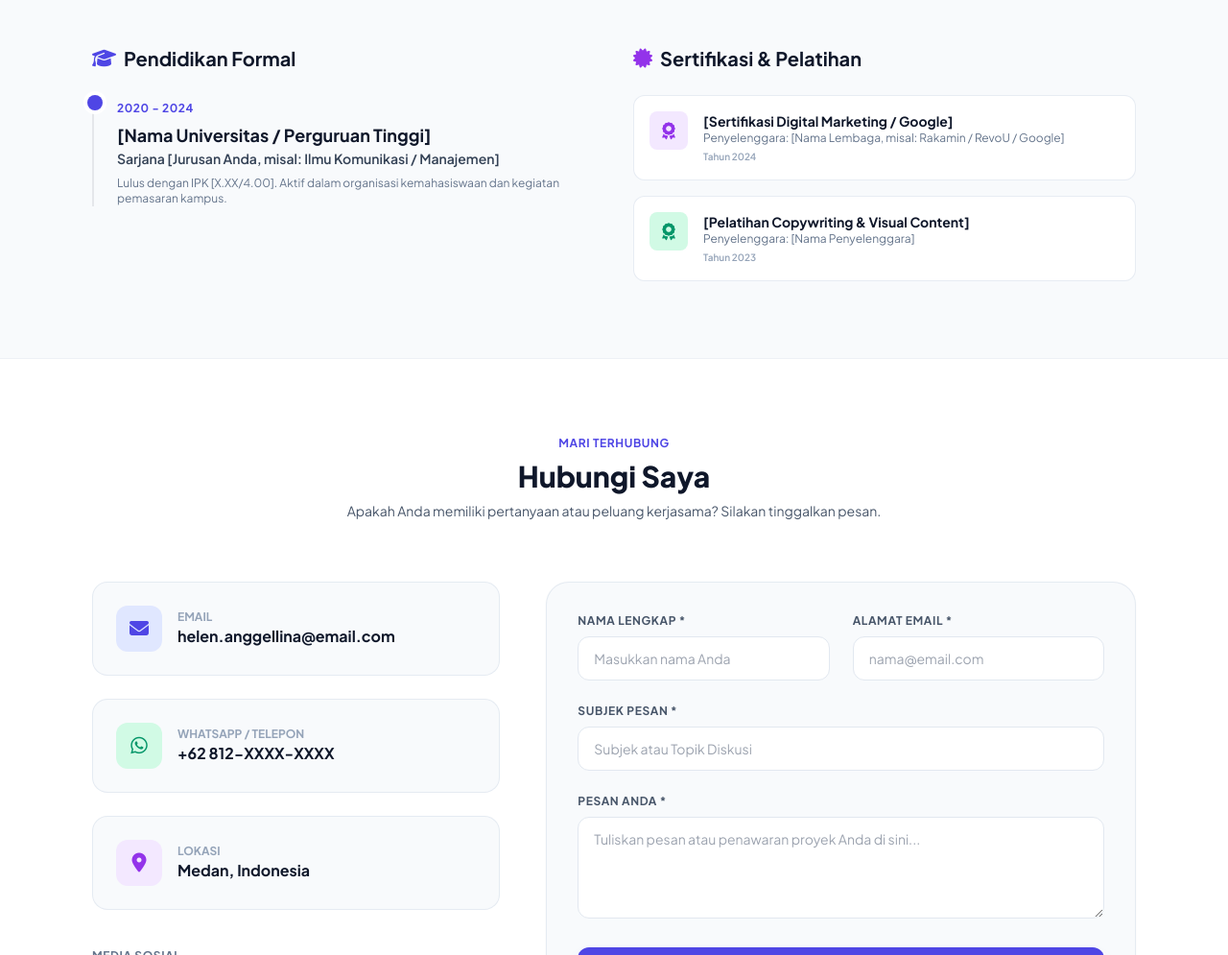
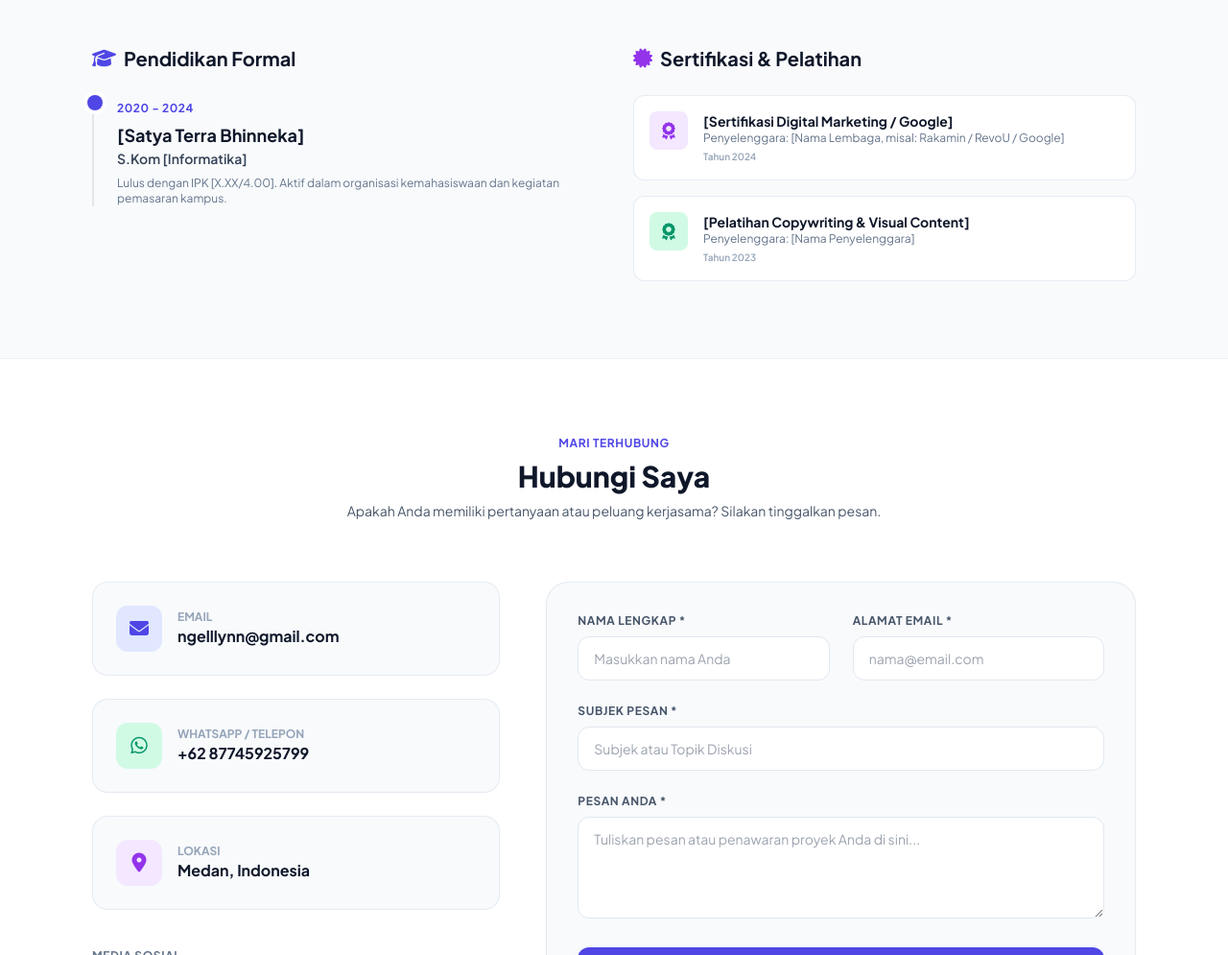
Before and after one commit to Helen25-anggelina/helen_tugas_komputasi_awan, a plain HTML site: page index.html in a window 1280 px wide. Shown: the part 3080-4075 px from the top of the page at 96% size. Drawn offline with nearby package versions, Linux system fonts and the light colour scheme.

```diff
--- a/index.html
+++ b/index.html
@@ -496,8 +496,8 @@
                             <div class="relative">
                                 <div class="absolute -left-[31px] top-0 w-4 h-4 rounded-full bg-brand-600 ring-4 ring-white dark:ring-slate-900"></div>
                                 <span class="text-xs font-bold text-brand-600 dark:text-brand-400 uppercase tracking-wider">2020 - 2024</span>
-                                <h5 class="text-lg font-bold text-slate-900 dark:text-white mt-1">[Nama Universitas / Perguruan Tinggi]</h5>
-                                <p class="text-sm font-semibold text-slate-700 dark:text-slate-300">Sarjana [Jurusan Anda, misal: Ilmu Komunikasi / Manajemen]</p>
+                                <h5 class="text-lg font-bold text-slate-900 dark:text-white mt-1">[Satya Terra Bhinneka]</h5>
+                                <p class="text-sm font-semibold text-slate-700 dark:text-slate-300">S.Kom [Informatika]</p>
                                 <p class="text-xs text-slate-500 dark:text-slate-400 mt-2">
                                     Lulus dengan IPK [X.XX/4.00]. Aktif dalam organisasi kemahasiswaan dan kegiatan pemasaran kampus.
                                 </p>
@@ -561,7 +561,7 @@
                             <div>
                                 <h5 class="text-xs font-bold text-slate-400 uppercase">Email</h5>
                                 <a href="mailto:helen.anggellina@email.com" class="font-bold text-slate-900 dark:text-white hover:text-brand-600 transition-colors text-sm sm:text-base">
-                                    helen.anggellina@email.com
+                                    ngelllynn@gmail.com
                                 </a>
                             </div>
                         </div>
@@ -572,8 +572,8 @@
                             </div>
                             <div>
                                 <h5 class="text-xs font-bold text-slate-400 uppercase">WhatsApp / Telepon</h5>
-                                <a href="https://wa.me/6281234567890" target="_blank" class="font-bold text-slate-900 dark:text-white hover:text-emerald-600 transition-colors text-sm sm:text-base">
-                                    +62 812-XXXX-XXXX
+                                <a href="https://wa.me/6287745925799" target="_blank" class="font-bold text-slate-900 dark:text-white hover:text-emerald-600 transition-colors text-sm sm:text-base">
+                                    +62 87745925799
                                 </a>
                             </div>
                         </div>
```
